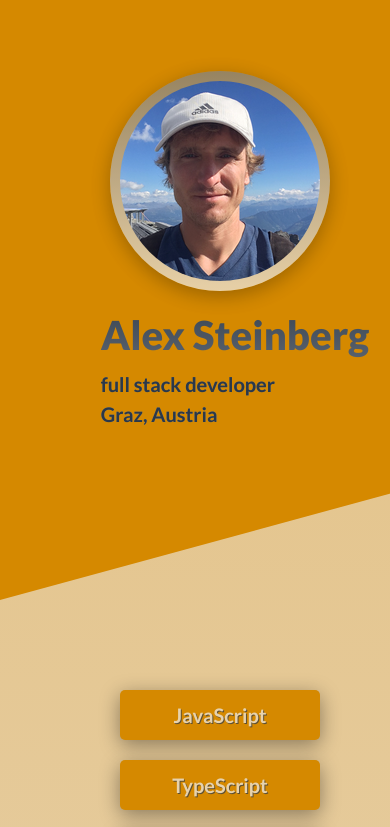
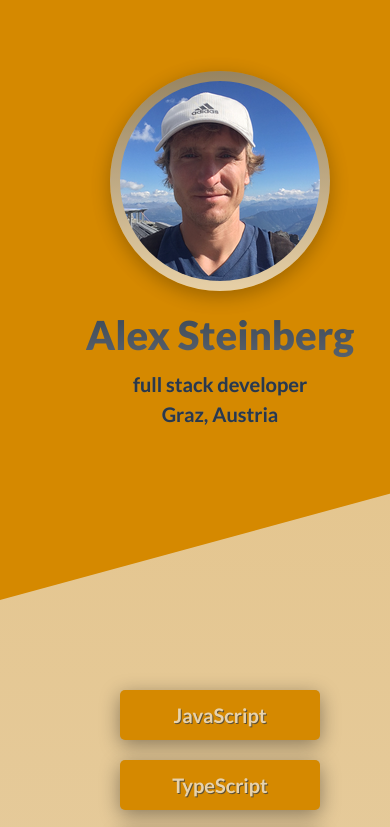
Before and after one commit to alexts404/alexts404.github.io, a website: page pages/main.html in a window 390 px wide. Shown: the top 827 px of the page. Drawn offline with Linux system fonts and the light colour scheme.

Commit message:
fix: text align on mobile

```diff
--- a/pages/style.css
+++ b/pages/style.css
@@ -247,6 +247,10 @@ main {
 }
 
 @media only screen and (max-width: 750px) {
+  .text-container {
+    margin: 0;
+    text-align: center;
+  }
   .textimage-container {
     flex-direction: column;
     align-items: center;
```
